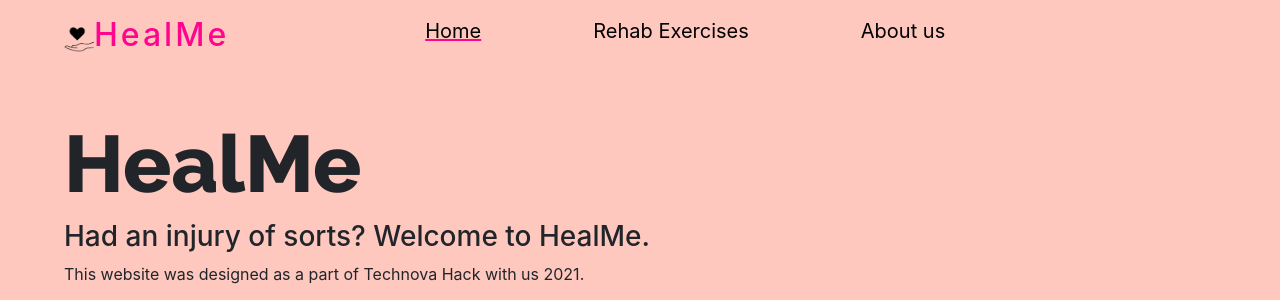
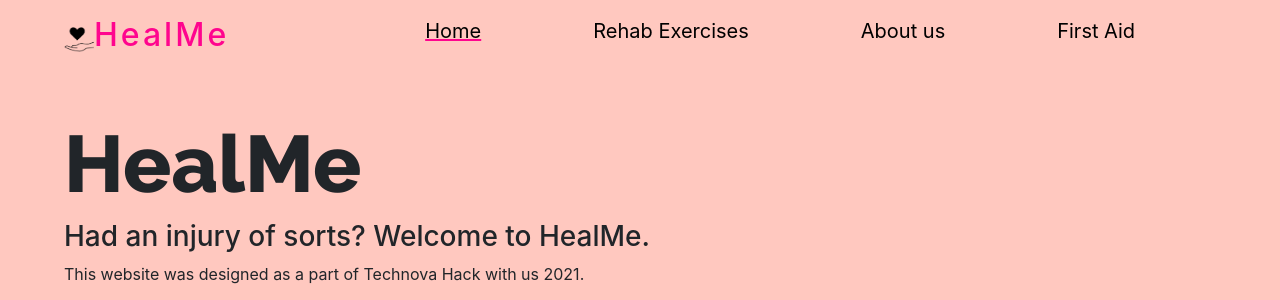
Before and after one commit to ReshmaShaji245/Heal-Me, a Flask app: page /contact in a window 1280 px wide. Shown: the top 300 px of the page. Run offline with Flask 2, Linux system fonts and the light colour scheme; some libraries are stand-ins or nearby versions.

Commit message:
Update contact.html

```diff
--- a/templates/contact.html
+++ b/templates/contact.html
@@ -42,6 +42,7 @@
                 <li class="nav-item"><a class="nav-link active" href="/">Home</a></li>
                 <li class="nav-item"><a class="nav-link" href="/exercises">Rehab Exercises</a></li>
                 <li class="nav-item"><a class="nav-link" href="/contact">About us</a></li>
+		<li class="nav-item"><a class="nav-link" href="/firstaid">First Aid</a></li>
             </ul>
             <div class="mobile-menu dropdown">
                 <div class="hamburger">
```
